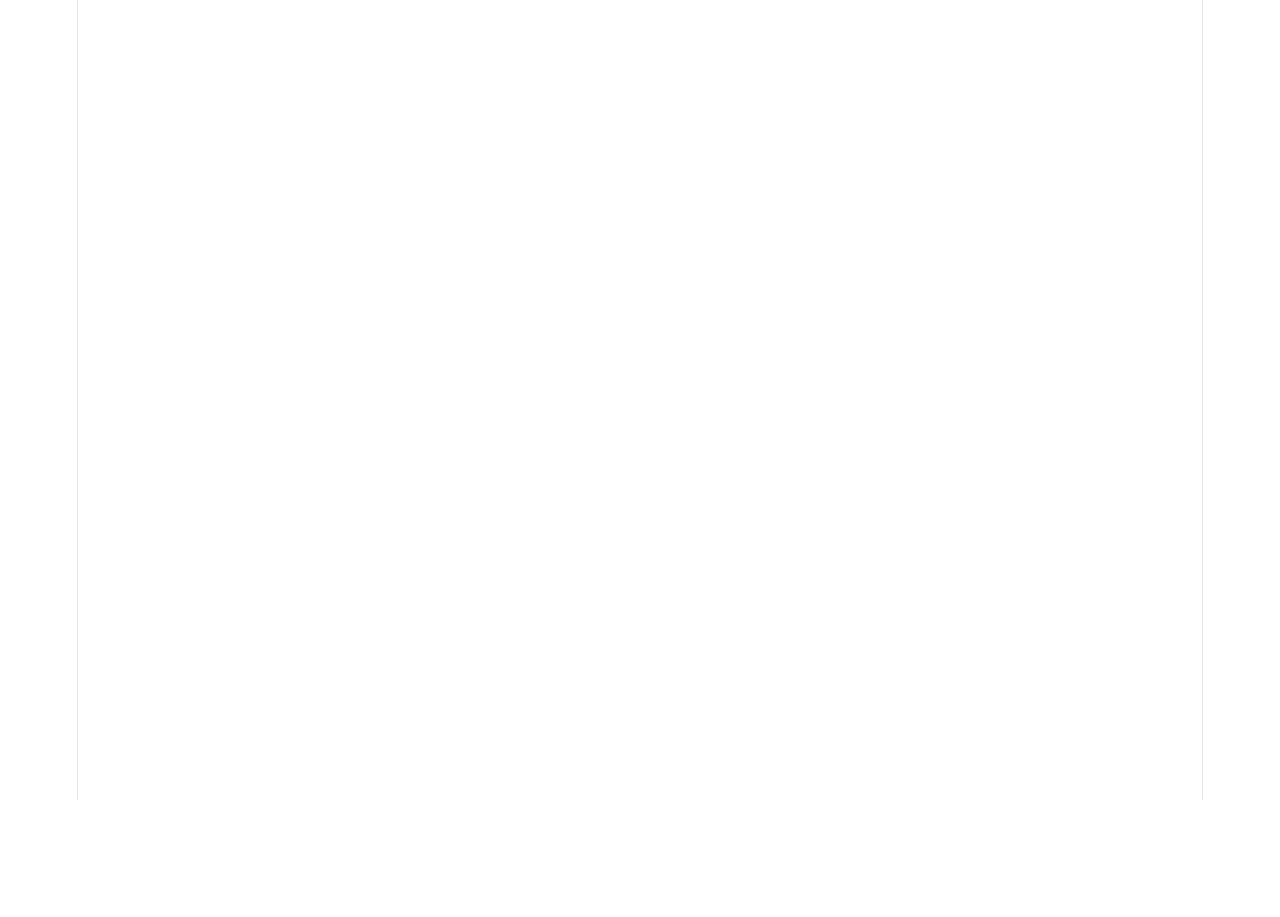
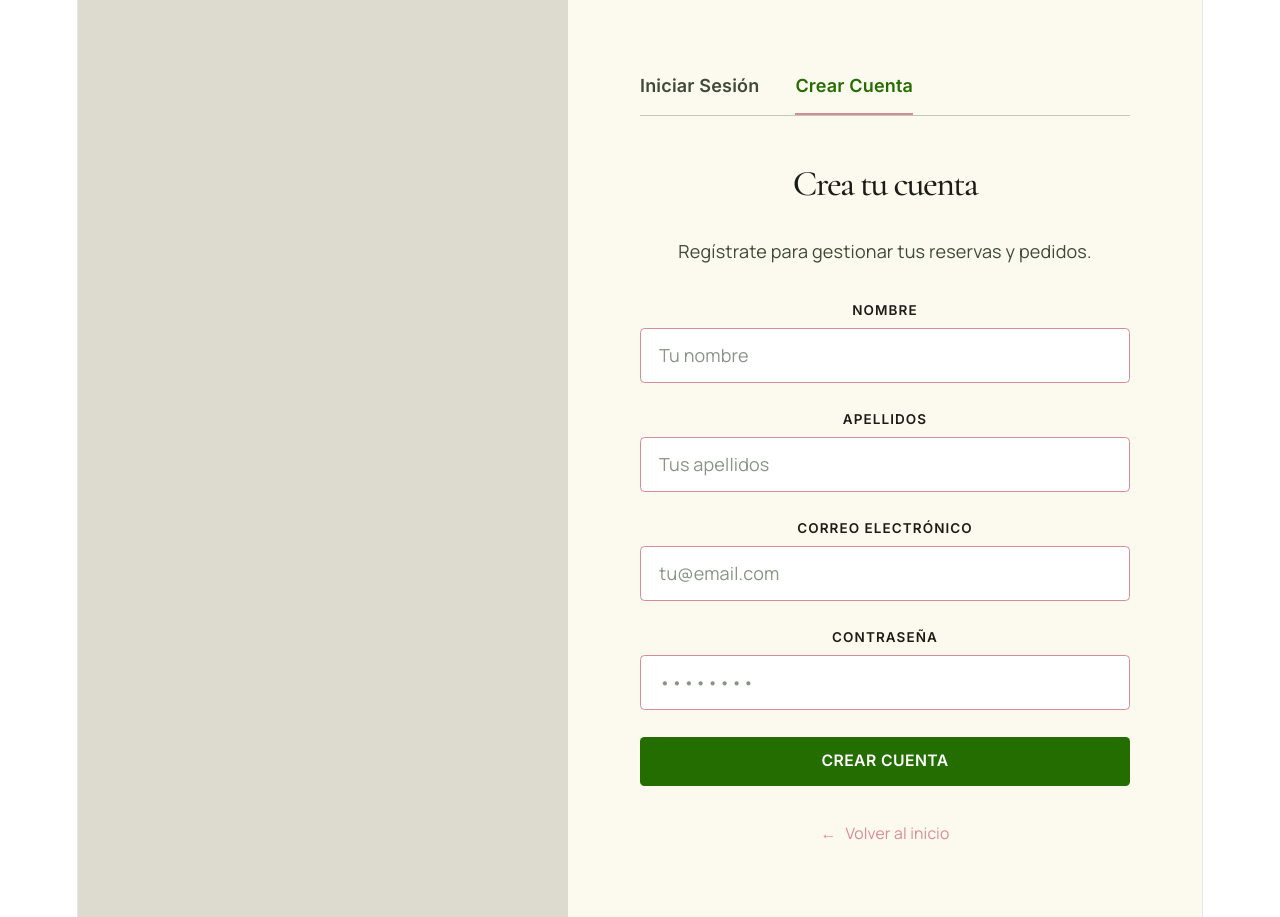
Before and after one commit to gmp395/project-p5-digital-academy-team2-restaurant-frontend, a Vue app: page /register in a window 1280 px wide. Before the commit this address had no page. Before the commit the page ends 800 px from the top, so only its background shows below. Built offline with nearby package versions, Linux system fonts and the light colour scheme.

Commit message:
create-register

```diff
--- /dev/null
+++ b/src/Views/RegisterView.vue
@@ -0,0 +1,74 @@
+<script setup>
+import { ref } from 'vue'
+import AuthTabs from '../components/AuthTabs.vue'
+import BaseInput from '../components/BaseInput.vue'
+import BaseButton from '../components/BaseButton.vue'
+
+const firstName = ref('')
+const lastName = ref('')
+const email = ref('')
+const password = ref('')
+
+function handleSubmit() {}
+</script>
+
+<template>
+  <div class="flex min-h-screen">
+    <div class="hidden flex-1 bg-surface-dim md:block"></div>
+
+    <div class="flex flex-1 items-center justify-center bg-surface px-6 py-16 md:px-16">
+      <div class="w-full max-w-md">
+        <AuthTabs />
+
+        <h1 class="mt-10 font-headline text-headline-md font-medium text-on-surface">Crea tu cuenta</h1>
+        <p class="mt-2 font-body text-body-md text-on-surface-variant">
+          Regístrate para gestionar tus reservas y pedidos.
+        </p>
+
+        <form class="mt-8 flex flex-col gap-6" @submit.prevent="handleSubmit">
+          <BaseInput
+            id="firstName"
+            v-model="firstName"
+            label="Nombre"
+            type="text"
+            placeholder="Tu nombre"
+            autocomplete="given-name"
+          />
+          <BaseInput
+            id="lastName"
+            v-model="lastName"
+            label="Apellidos"
+            type="text"
+            placeholder="Tus apellidos"
+            autocomplete="family-name"
+          />
+          <BaseInput
+            id="email"
+            v-model="email"
+            label="Correo electrónico"
+            type="email"
+            placeholder="tu@email.com"
+            autocomplete="email"
+          />
+          <BaseInput
+            id="password"
+            v-model="password"
+            label="Contraseña"
+            type="password"
+            placeholder="••••••••"
+            autocomplete="new-password"
+          />
+
+          <BaseButton type="submit">Crear cuenta</BaseButton>
+        </form>
+
+        <RouterLink
+          to="/"
+          class="mt-8 flex items-center justify-center gap-2 font-body text-sm text-highlight hover:underline"
+        >
+          <span aria-hidden="true">←</span> Volver al inicio
+        </RouterLink>
+      </div>
+    </div>
+  </div>
+</template>
--- a/src/router/index.js
+++ b/src/router/index.js
@@ -1,8 +1,10 @@
 import { createRouter, createWebHistory } from 'vue-router'
 import LoginView from '../Views/LoginView.vue'
+import RegisterView from '../Views/RegisterView.vue'
 
 const routes = [
   { path: '/', name: 'login', component: LoginView, alias: '/login' },
+  { path: '/register', name: 'register', component: RegisterView },
 ]
 
 export default createRouter({
```
